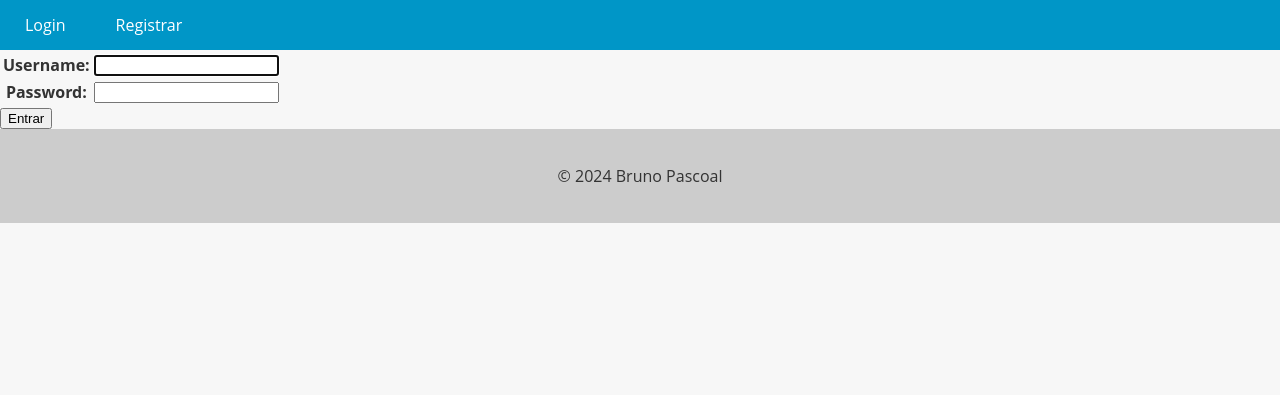
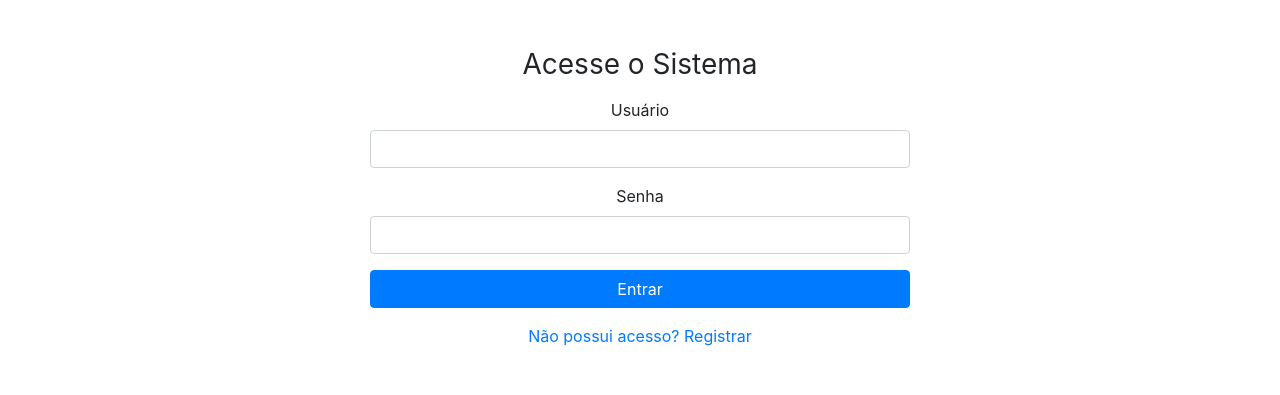
Before and after one commit to brunopascoal/sistema_carros, a Django app: page / in a window 1280 px wide. Shown: the top 395 px of the page. Run offline with Django 5.2, Linux system fonts and the light colour scheme; some libraries are stand-ins or nearby versions.

Commit message:
Atualizando visual pagina de login e de regsitro

```diff
--- a/accounts/templates/login.html
+++ b/accounts/templates/login.html
@@ -1,24 +1,67 @@
-{% extends "base.html" %}
+{% load static %}
+
 <!DOCTYPE html>
-<html lang="en">
+<html lang="en" dir="ltr">
   <head>
-    <meta charset="UTF-8" />
-    <meta name="viewport" content="width=device-width, initial-scale=1.0" />
-    <title>Página de Login</title>
+    <meta charset="utf-8" />
+    <title>Acesse o Sistema</title>
+    <link
+      href="https://stackpath.bootstrapcdn.com/bootstrap/4.5.2/css/bootstrap.min.css"
+      rel="stylesheet"
+    />
+    <style>
+      .logo-small {
+        max-width: 150px; /* ajuste o tamanho conforme necessário */
+      }
+    </style>
   </head>
+  <body>
+    <div class="container">
+      <div class="row justify-content-center">
+        <div class="col-md-6">
+          <div class="text-center my-5">
 
-  <body>
-    {% block content %}
-
-    <form method="post">
-      {% csrf_token %}
-
-      <table>
-        {{ login_form.as_table}}
-      </table>
-
-      <input type="submit" value="Entrar" />
-    </form>
-    {% endblock %}
+            <h1 class="h3 mb-3 font-weight-normal">Acesse o Sistema</h1>
+            {% if error_message %}
+            <div class="alert alert-danger" role="alert">
+              {{ error_message }}
+            </div>
+            {% endif %}
+            <form method="post" action="{% url 'login' %}">
+              {% csrf_token %}
+              <div class="form-group">
+                <label for="username">Usuário</label>
+                <input
+                  type="text"
+                  id="username"
+                  name="username"
+                  class="form-control"
+                  required
+                />
+              </div>
+              <div class="form-group">
+                <label for="password">Senha</label>
+                <input
+                  type="password"
+                  id="password"
+                  name="password"
+                  class="form-control"
+                  required
+                />
+              </div>
+              <button class="btn btn-primary btn-block" type="submit">
+                Entrar
+              </button>
+              <div class="mt-3">
+                <a href="{% url 'register' %}">Não possui acesso? Registrar</a>
+              </div>
+            </form>
+          </div>
+        </div>
+      </div>
+    </div>
+    <script src="https://code.jquery.com/jquery-3.5.1.slim.min.js"></script>
+    <script src="https://cdn.jsdelivr.net/npm/@popperjs/core@2.9.2/dist/umd/popper.min.js"></script>
+    <script src="https://stackpath.bootstrapcdn.com/bootstrap/4.5.2/js/bootstrap.min.js"></script>
   </body>
 </html>
```
Also changed, not shown: accounts/templates/register.html (+46 -16 lines).
